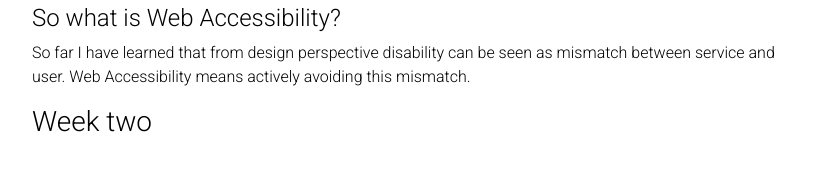
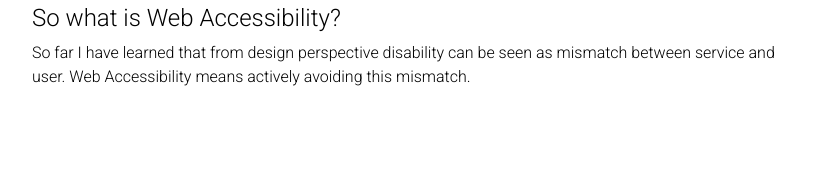
Before and after one commit to Honza-B1234/Honza-B1234.github.io, a Jekyll site: the page built from _posts/2022-12-05-mooc_web_accessibility.md, in a window 1280 px wide. Shown: the part 521-692 px from the top of the page, without its empty margins (223-1055 px from the left). Built offline with Jekyll 4.4.1, drawn with Linux system fonts in a browser that asks for light colours; comment, search, counter and statistics services are not loaded; a style sheet for code colours, icons or effects is not loaded.

Commit message:
Update 2022-12-05-mooc_web_accessibility.md

```diff
--- a/_posts/2022-12-05-mooc_web_accessibility.md
+++ b/_posts/2022-12-05-mooc_web_accessibility.md
@@ -18,5 +18,3 @@ This module introduces different accessibility tools for web, who uses them and
 
 #### So what is Web Accessibility?
 So far I have learned that from design perspective disability can be seen as mismatch between service and user. Web Accessibility means actively avoiding this mismatch.
-
-### Week two
```
